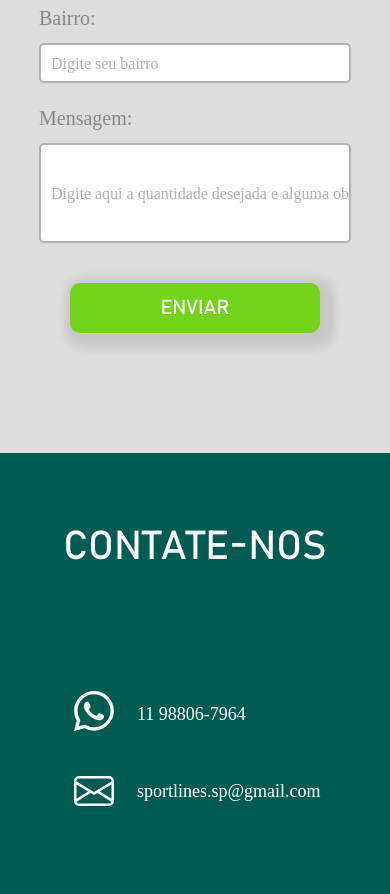
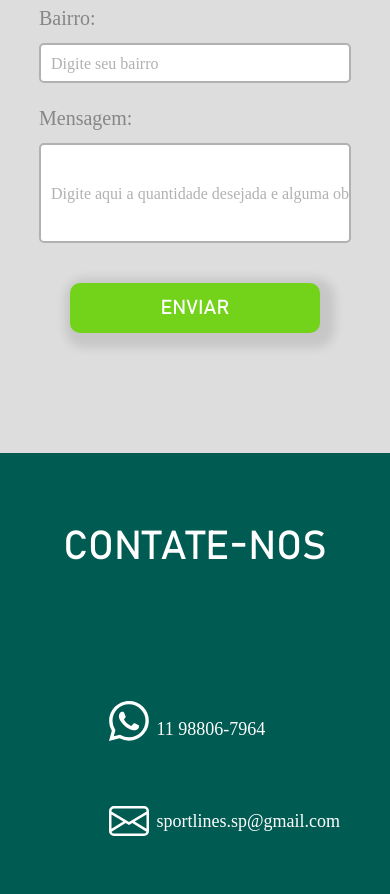
Before and after one commit to Lf-PierreC/Sportlines, a plain HTML site: page index.html in a window 390 px wide. Shown: the part 3821-4715 px from the top of the page. Drawn offline with nearby package versions, Linux system fonts and the light colour scheme; a web font is replaced by a local one.

Commit message:
[FIX3] Mobile Version

```diff
--- a/index.html
+++ b/index.html
@@ -32,7 +32,7 @@
     </header>
 
     <div id="spam-whatsapp">
-        <a href="https://w.app/xCZUaf" target="_blank"><svg xmlns="http://www.w3.org/2000/svg"  class="bi bi-whatsapp" viewBox="0 0 16 16">
+        <a href="https://api.whatsapp.com/send?phone=555511988067964&text=Ol%C3%A1%2C%20poderia%20me%20tirar%20uma%20d%C3%BAvida%3F" target="_blank"><svg xmlns="http://www.w3.org/2000/svg"  class="bi bi-whatsapp" viewBox="0 0 16 16">
             <path d="M13.601 2.326A7.85 7.85 0 0 0 7.994 0C3.627 0 .068 3.558.064 7.926c0 1.399.366 2.76 1.057 3.965L0 16l4.204-1.102a7.9 7.9 0 0 0 3.79.965h.004c4.368 0 7.926-3.558 7.93-7.93A7.9 7.9 0 0 0 13.6 2.326zM7.994 14.521a6.6 6.6 0 0 1-3.356-.92l-.24-.144-2.494.654.666-2.433-.156-.251a6.56 6.56 0 0 1-1.007-3.505c0-3.626 2.957-6.584 6.591-6.584a6.56 6.56 0 0 1 4.66 1.931 6.56 6.56 0 0 1 1.928 4.66c-.004 3.639-2.961 6.592-6.592 6.592m3.615-4.934c-.197-.099-1.17-.578-1.353-.646-.182-.065-.315-.099-.445.099-.133.197-.513.646-.627.775-.114.133-.232.148-.43.05-.197-.1-.836-.308-1.592-.985-.59-.525-.985-1.175-1.103-1.372-.114-.198-.011-.304.088-.403.087-.088.197-.232.296-.346.1-.114.133-.198.198-.33.065-.134.034-.248-.015-.347-.05-.099-.445-1.076-.612-1.47-.16-.389-.323-.335-.445-.34-.114-.007-.247-.007-.38-.007a.73.73 0 0 0-.529.247c-.182.198-.691.677-.691 1.654s.71 1.916.81 2.049c.098.133 1.394 2.132 3.383 2.992.47.205.84.326 1.129.418.475.152.904.129 1.246.08.38-.058 1.171-.48 1.338-.943.164-.464.164-.86.114-.943-.049-.084-.182-.133-.38-.232"/>
         </svg></a>
     </div>
@@ -168,7 +168,7 @@
         <h1>CONTATE-NOS</h1>
         <div id="contato-grid">
             <div id="contato-icones">
-                <a href="https://w.app/xCZUaf" target="_blank"><svg xmlns="http://www.w3.org/2000/svg"  class="bi bi-whatsapp" viewBox="0 0 16 16">
+                <a href="https://api.whatsapp.com/send?phone=555511988067964&text=Ol%C3%A1%2C%20poderia%20me%20tirar%20uma%20d%C3%BAvida%3F" target="_blank"><svg xmlns="http://www.w3.org/2000/svg"  class="bi bi-whatsapp" viewBox="0 0 16 16">
                     <path d="M13.601 2.326A7.85 7.85 0 0 0 7.994 0C3.627 0 .068 3.558.064 7.926c0 1.399.366 2.76 1.057 3.965L0 16l4.204-1.102a7.9 7.9 0 0 0 3.79.965h.004c4.368 0 7.926-3.558 7.93-7.93A7.9 7.9 0 0 0 13.6 2.326zM7.994 14.521a6.6 6.6 0 0 1-3.356-.92l-.24-.144-2.494.654.666-2.433-.156-.251a6.56 6.56 0 0 1-1.007-3.505c0-3.626 2.957-6.584 6.591-6.584a6.56 6.56 0 0 1 4.66 1.931 6.56 6.56 0 0 1 1.928 4.66c-.004 3.639-2.961 6.592-6.592 6.592m3.615-4.934c-.197-.099-1.17-.578-1.353-.646-.182-.065-.315-.099-.445.099-.133.197-.513.646-.627.775-.114.133-.232.148-.43.05-.197-.1-.836-.308-1.592-.985-.59-.525-.985-1.175-1.103-1.372-.114-.198-.011-.304.088-.403.087-.088.197-.232.296-.346.1-.114.133-.198.198-.33.065-.134.034-.248-.015-.347-.05-.099-.445-1.076-.612-1.47-.16-.389-.323-.335-.445-.34-.114-.007-.247-.007-.38-.007a.73.73 0 0 0-.529.247c-.182.198-.691.677-.691 1.654s.71 1.916.81 2.049c.098.133 1.394 2.132 3.383 2.992.47.205.84.326 1.129.418.475.152.904.129 1.246.08.38-.058 1.171-.48 1.338-.943.164-.464.164-.86.114-.943-.049-.084-.182-.133-.38-.232"/>
                 </svg></a>
                 <a href="mailto:sportlines.sp@gmail.com"><svg xmlns="http://www.w3.org/2000/svg"  class="bi bi-envelope" viewBox="0 0 16 16">
@@ -176,7 +176,7 @@
                 </svg></a>
             </div>
             <div id="contato-escrita">
-                <a href="https://w.app/xCZUaf" target="_blank"><p>11 98806-7964</p></a>
+                <a href="https://api.whatsapp.com/send?phone=555511988067964&text=Ol%C3%A1%2C%20poderia%20me%20tirar%20uma%20d%C3%BAvida%3F" target="_blank"><p>11 98806-7964</p></a>
                 <a href="mailto:sportlines.sp@gmail.com"><p>sportlines.sp@gmail.com</p></a>
             </div>
         </div>
--- a/style-celular.css
+++ b/style-celular.css
@@ -451,7 +451,7 @@
         max-width: 100%;
         background-color: #005C53;
         height: 600px;
-        padding: 50px;
+        padding: auto;
         padding-top: 70px;
         padding-bottom: 100px;
     }
@@ -465,7 +465,7 @@
 
     #contato-grid {
         display: grid;
-        grid-template-columns: 30% 70%;
+        grid-template-columns: 35% 65%;
         width: 100%;
     }
 
@@ -476,11 +476,12 @@
 
     #contato-icones svg{
         display: flex;
-        width: 40px;
-        height: 40px;
+        width: 60px;
+        height: 60px;
         fill: white;
-        margin: auto;
+        margin-right: auto;
         margin-top: 40px;
+        padding-right: 20px;
     }
 
 
@@ -491,8 +492,8 @@
         fill: white;
         text-align: left;
         margin: auto;
-        margin-top: 50px;
-        padding-left: 0px;
+        margin-top: 65px;
+        padding-left: 20px;
     }
 
     /* SPAM WHATSAPP */
```
